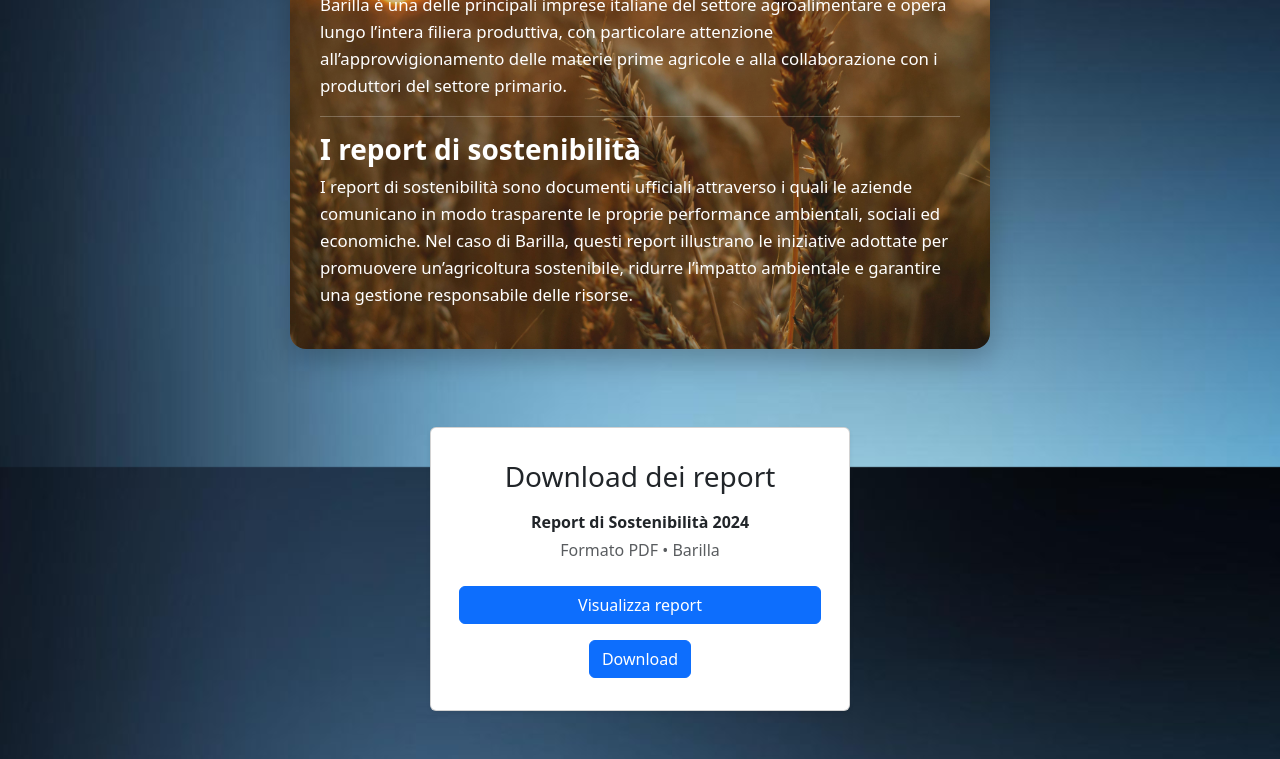
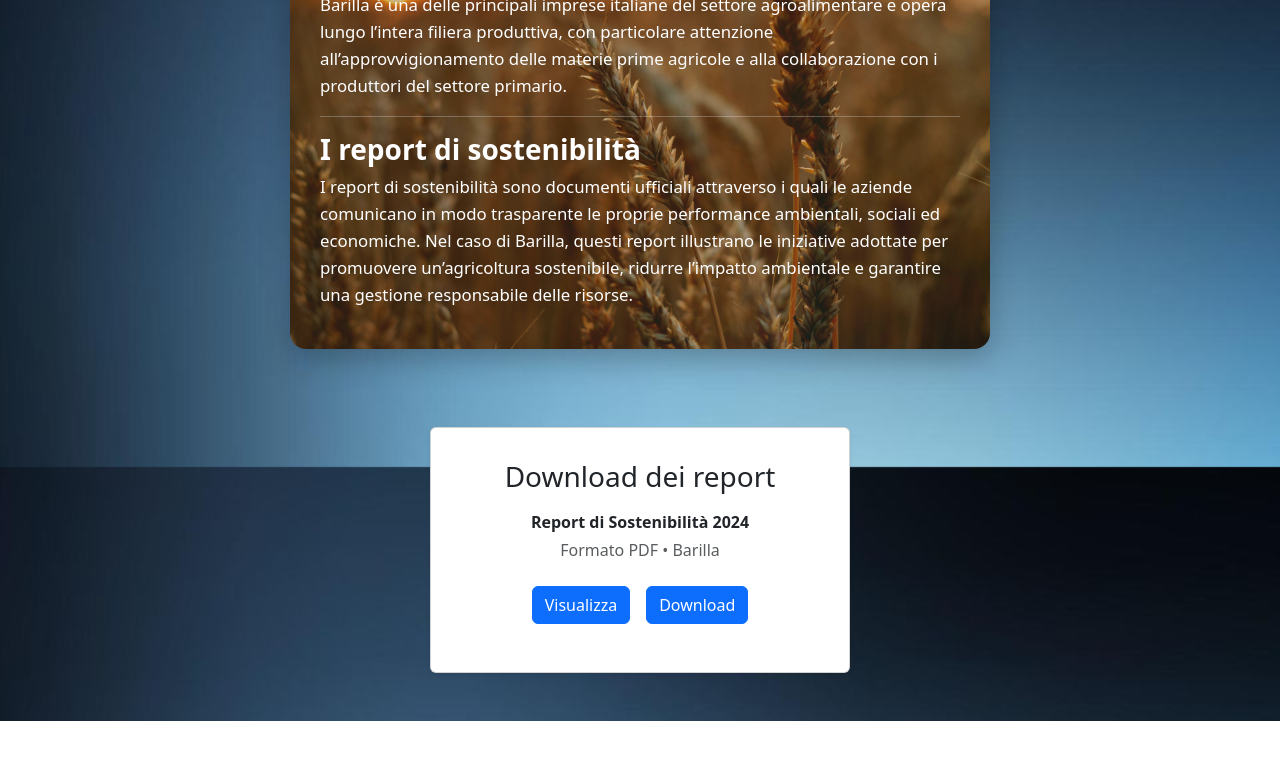
Before and after one commit to GiovanniLecc/Giovanni-Leccese, a plain HTML site: page index.html in a window 1280 px wide. Shown: the part 333-1092 px from the top of the page. After the commit the page ends 1054 px from the top, so only its background shows below. Drawn offline with nearby package versions, Linux system fonts and the light colour scheme.

Commit message:
Add files via upload

```diff
--- a/index.html
+++ b/index.html
@@ -64,12 +64,15 @@
 
           <div class="download-action text-center mt-4">
 
+            <!-- contenitore bottoni -->
+            <div class="d-flex justify-content-center gap-3 mb-3">
+
             <!-- bottone visualizza report -->
-            <a class="btn btn-primary mb-3 d-block"
+            <a class="btn btn-primary"
                href="https://drive.google.com/file/d/1bsu3gcfm-JT_-tHpZoYQCqSWhYMgZDpK/view?usp=sharing"
-               target="_blank"> Visualizza report </a>
+               target="_blank"> Visualizza </a>
 
-          <!-- bottone download -->
+            <!-- bottone download -->
             <button class="btn btn-primary"
                     data-report-name="Report di Sostenibilità 2024"
                     data-report-url="https://drive.usercontent.google.com/download?id=1bsu3gcfm-JT_-tHpZoYQCqSWhYMgZDpK&export=download&authuser=0&confirm=t&uuid=081bfbc9-18f1-400e-867a-c51a8dd1565e&at=ANTm3czbpoSOUWwx2UiJTKxL0j8I:1767192236639"
```
